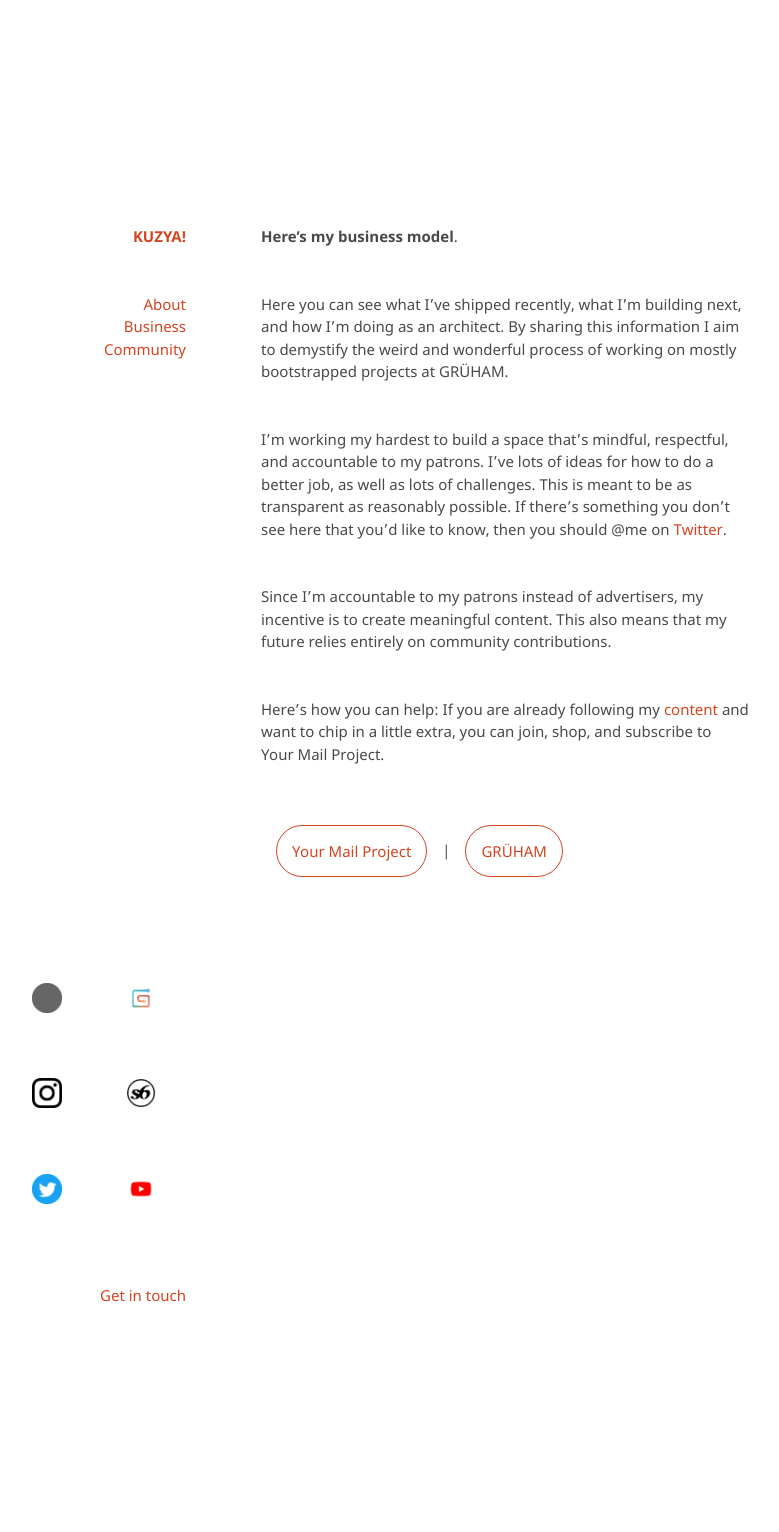
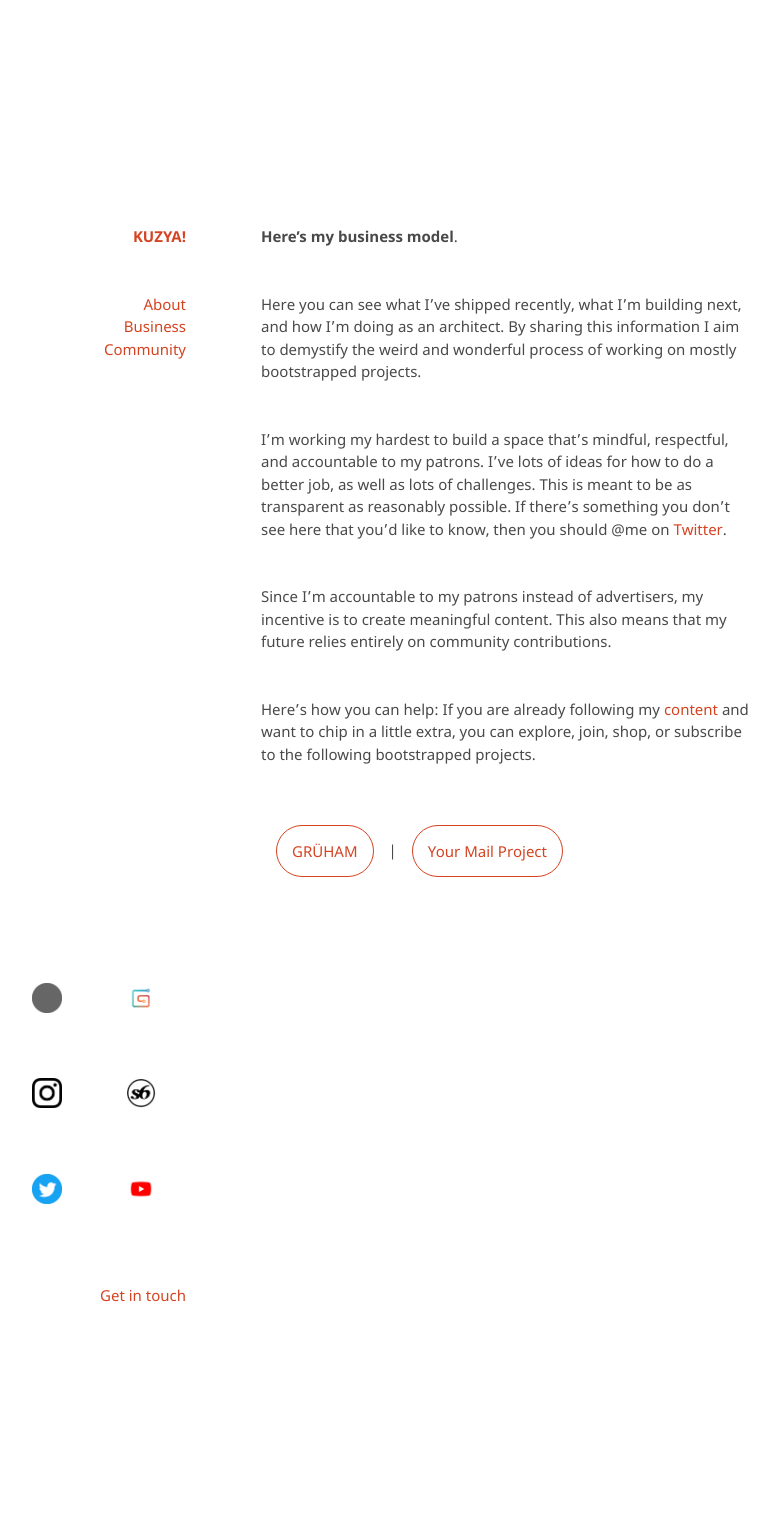
Before and after one commit to kvshvlin/kvshvlin.github.io, a Jekyll site: the page built from here'smybusinessmodel.md, in a window 1280 px wide. Shown: the whole page, without its empty margins (303-1082 px from the left). Built offline with Jekyll 4.4.1, drawn with Linux system fonts in a browser that asks for light colours; our own code applies the rules of GitHub Pages for plain Markdown files.

Commit message:
Update here'smybusinessmodel.md

```diff
--- a/here'smybusinessmodel.md
+++ b/here'smybusinessmodel.md
@@ -1,17 +1,17 @@
 **Here's my business model**.
 
-Here you can see what I've shipped recently, what I'm building next, and how I'm doing as an architect. By sharing this information I aim to demystify the weird and wonderful process of working on mostly bootstrapped projects at GRÜHAM.
+Here you can see what I've shipped recently, what I'm building next, and how I'm doing as an architect. By sharing this information I aim to demystify the weird and wonderful process of working on mostly bootstrapped projects.
 
 I'm working my hardest to build a space that's mindful, respectful, and accountable to my patrons. I've lots of ideas for how to do a better job, as well as lots of challenges. This is meant to be as transparent as reasonably possible. If there's something you don't see here that you'd like to know, then you should @me on <a href="https://www.twitter.com/kushalsamant_" rel="noopener noreferrer" target="_blank">Twitter</a>.
 
 Since I'm accountable to my patrons instead of advertisers, my incentive is to create meaningful content. This also means that my future relies entirely on community contributions.
 
-Here's how you can help: If you are already following my <a href="https://kushalsamant.github.io/articles.html" rel="noopener noreferrer" target="_blank">content</a> and want to chip in a little extra, you can join, shop, and subscribe to Your&nbsp;Mail&nbsp;Project.
+Here's how you can help: If you are already following my <a href="https://kushalsamant.github.io/articles.html" rel="noopener noreferrer" target="_blank">content</a> and want to chip in a little extra, you can explore, join, shop, or subscribe to the following bootstrapped projects.
 
 <div class="roadmap-spacer-1"></div>
 
 <p>
-<a class="btn" href="https://kushalsamant.github.io/yourmailproject" rel="noopener noreferrer" target="_blank">Your&nbsp;Mail&nbsp;Project</a>|<a class="btn" href="https://kushalsamant.github.io/gruham" rel="noopener noreferrer" target="_blank">GRÜHAM</a><br>
+<a class="btn" href="https://kushalsamant.github.io/gruham" rel="noopener noreferrer" target="_blank">GRÜHAM</a>|<a class="btn" href="https://kushalsamant.github.io/yourmailproject" rel="noopener noreferrer" target="_blank">Your&nbsp;Mail&nbsp;Project</a><br>
 </p>
 
 <div class="roadmap-spacer-2"></div>
```
